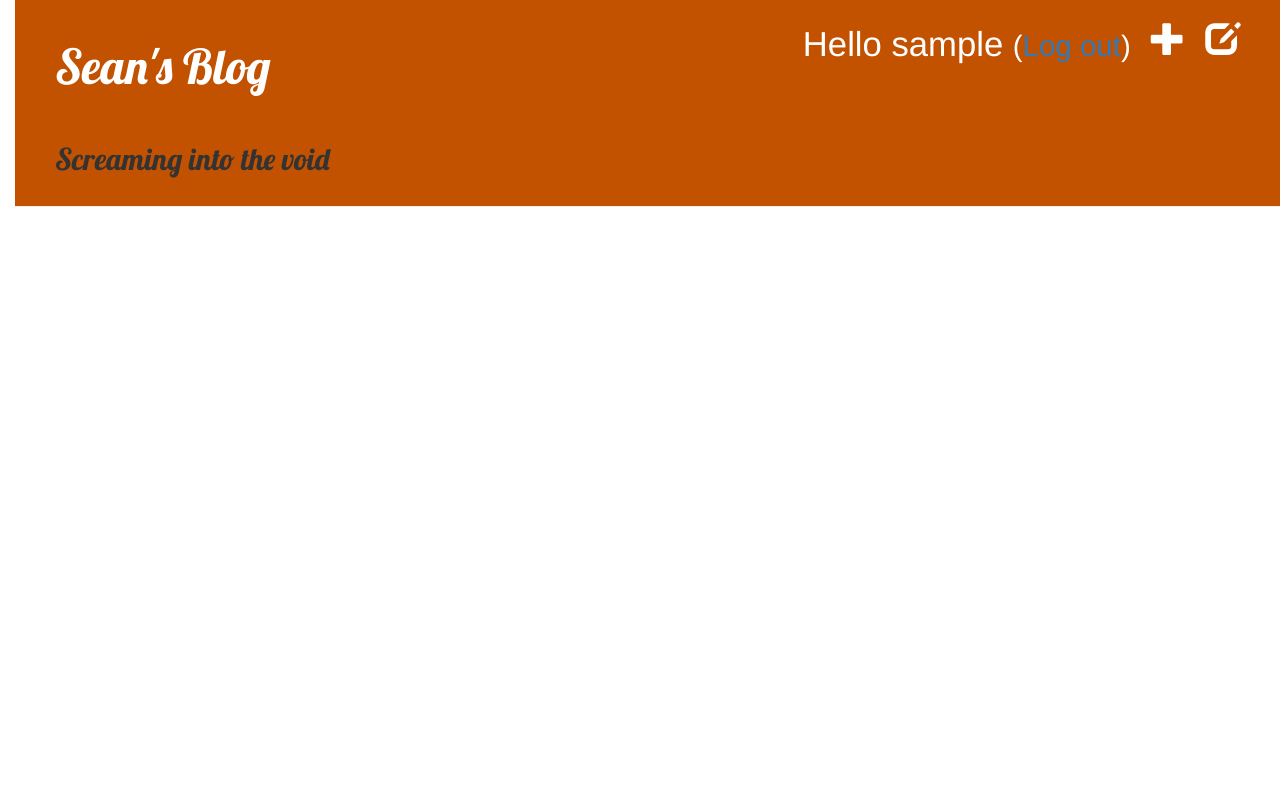
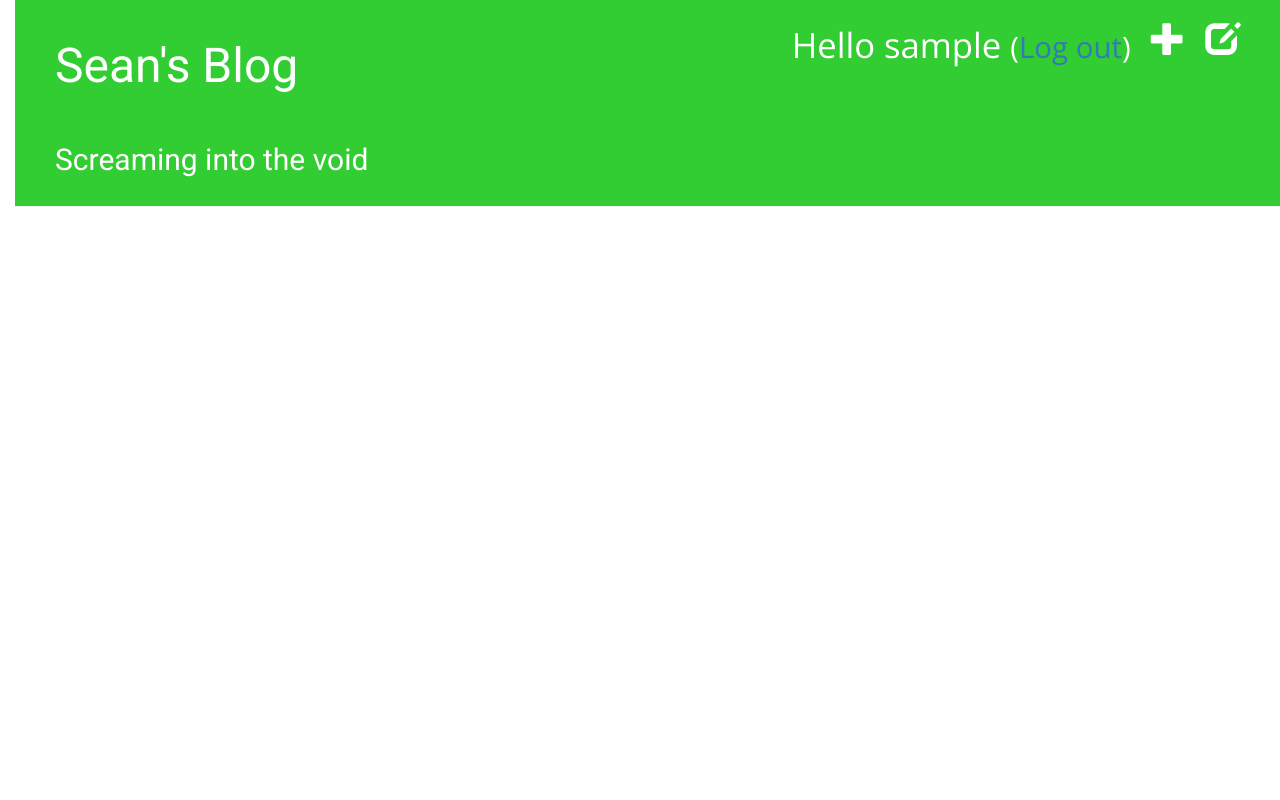
Before and after one commit to skbrimer/my-first-blog, a Django app: page /drafts/ in a window 1280 px wide. Run offline with Django 3.2, Linux system fonts and the light colour scheme; the visitor is signed in with stand-in values (Sample User, id 1); data that the repository does not hold is empty; some libraries are stand-ins or nearby versions.

Commit message:
Playing with colors and fonts

```diff
--- a/blog/static/css/blog.css
+++ b/blog/static/css/blog.css
@@ -1,14 +1,16 @@
 h1 a, h2 a {
 	color: #C25100;
-	font-family: 'Lobster';
+	font-family: 'Roboto';
 }
 
 body {
 	padding-left: 15px;
+	font-family: 'Roboto', sans-serif;
+	font-family: 'Open Sans', sans-serif;
 }
 
 .page-header {
-    background-color: #C25100;
+    background-color: #32CD32;
     margin-top: 0;
     padding: 20px 20px 20px 40px;
 }
@@ -19,12 +21,16 @@ body {
     text-decoration: none;
 }
 
+.page-header h2 {
+	color: #ffffff;
+}
+
 .content {
     margin-left: 40px;
 }
 
 h1, h2, h3, h4 {
-    font-family: 'Lobster', cursive;
+    font-family: 'Roboto', regular;
 }
 
 .date {
--- a/blog/templates/blog/base.html
+++ b/blog/templates/blog/base.html
@@ -4,7 +4,7 @@
   <head>
     <link rel="stylesheet" href="//maxcdn.bootstrapcdn.com/bootstrap/3.2.0/css/bootstrap.min.css">
     <link rel="stylesheet" href="//maxcdn.bootstrapcdn.com/bootstrap/3.2.0/css/bootstrap-theme.min.css">
-    <link href="//fonts.googleapis.com/css?family=Lobster&subset=latin,latin-ext" rel="stylesheet" type="text/css">
+    <link href="https://fonts.googleapis.com/css?family=Open+Sans|Roboto" rel="stylesheet">
     <link rel="stylesheet" href="{% static 'css/blog.css' %}">
   </head>
 
@@ -21,9 +21,10 @@
     </div>
       <div class="content container">
         <div class="row">
-          <div class="col-md-12">
+          <div class="col-md-8"</div>
           {% block content %}
           {% endblock %}
+          <div class="col-sm-4"</div>
         </div>
       </div>
     </div>
```
